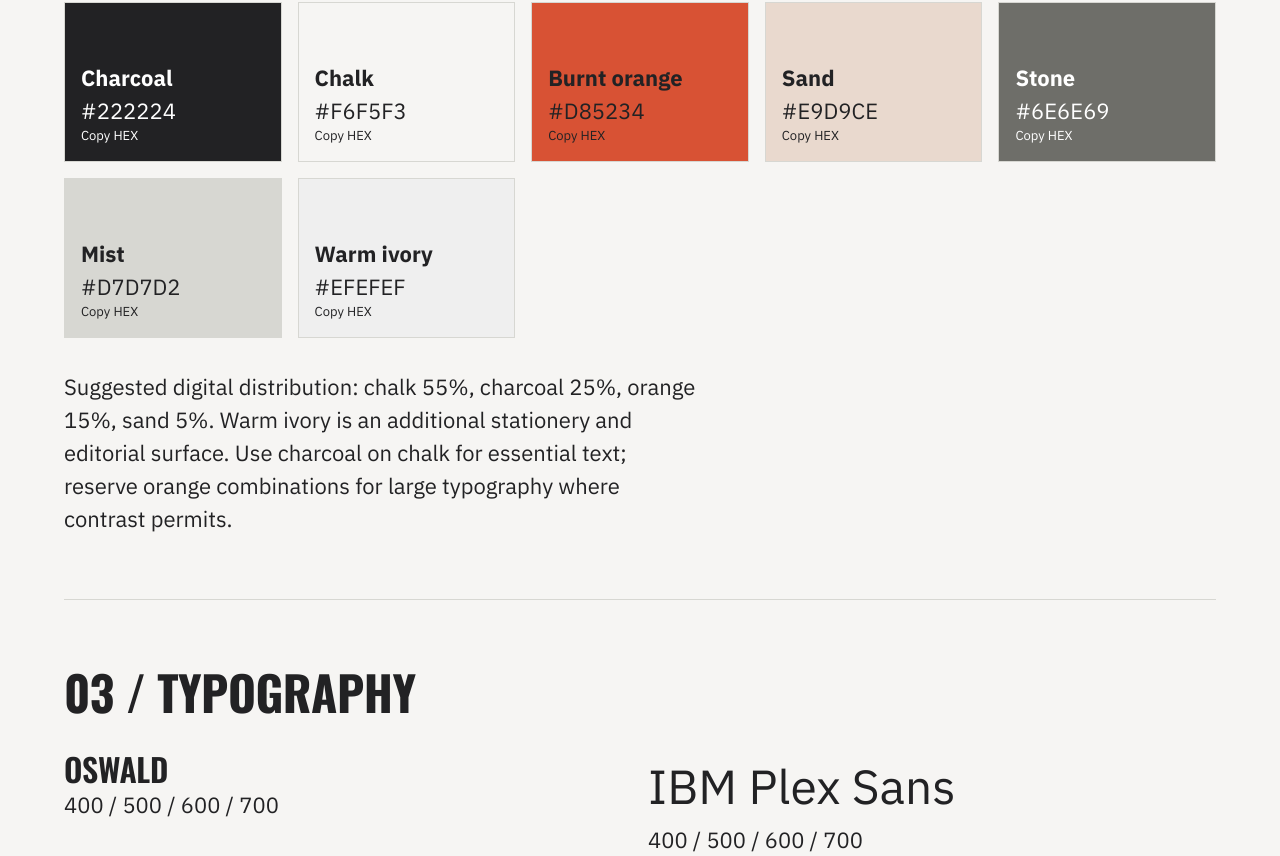
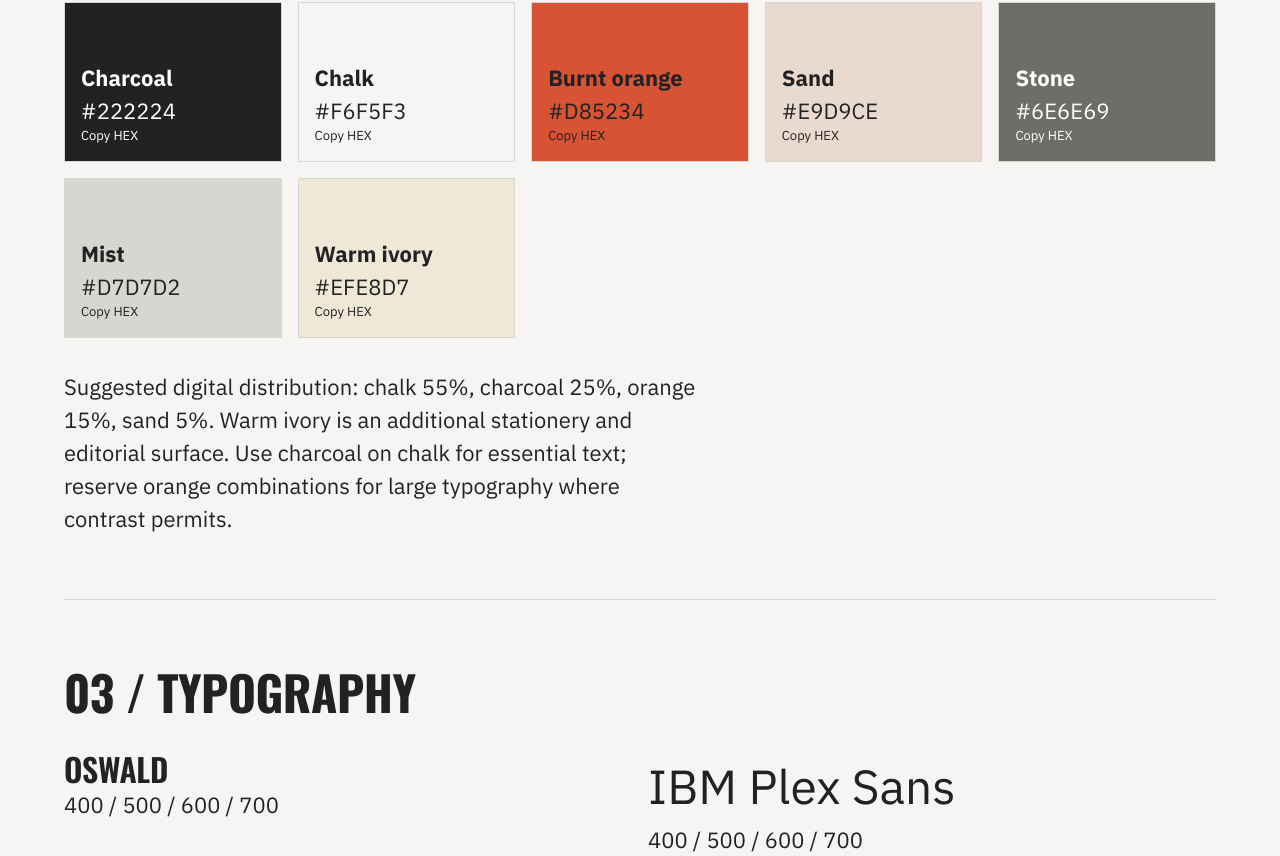
Before and after one commit to channyhow/chow26, a React (Vite) app: page /branding in a window 1280 px wide. Shown: the part 984-1840 px from the top of the page. Built offline with nearby package versions, Linux system fonts and the light colour scheme; no server answers.

Commit message:
Introduce warm ivory for stationery and editorial surfaces

```diff
--- a/src/styles/components/_brandGuide.scss
+++ b/src/styles/components/_brandGuide.scss
@@ -18,7 +18,7 @@
 .brandGuide__nav { display:flex; flex-wrap:wrap; gap:$space-2; padding-block:$space-3; a { @include type-nav; } }
 .brandGuide__palette,.brandGuide__applications,.brandGuide__families { display:grid; grid-template-columns:repeat(auto-fit,minmax(min(100%, 12rem),1fr)); gap:$space-2; }
 .brandGuide__swatch { border:1px solid $gray-300; text-align:left; cursor:pointer; min-height:10rem; padding:$space-2; display:flex; flex-direction:column; justify-content:end; color:$color-primary; }
-@each $i,$color in (0:$color-primary,1:$color-secondary,2:$color-accent,3:$color-surface-beige,4:$gray-500,5:$gray-300) {
+@each $i,$color in (0:$color-primary,1:$color-secondary,2:$color-accent,3:$color-surface-beige,4:$gray-500,5:$gray-300,6:$color-ivory) {
   .brandGuide__swatch[data-swatch="#{$i}"] { background:$color; }
 }
 .brandGuide__swatch[data-swatch="0"],.brandGuide__swatch[data-swatch="4"] { color:$gray-0; }
@@ -61,7 +61,7 @@
   strong { @include type-brand; line-height: 1; }
 }
 .brandGuide__card--front { background: $color-accent; }
-.brandGuide__card--back { background: $color-secondary; }
+.brandGuide__card--back { background: $color-ivory; }
 .brandGuide__cardWordmark { position: absolute; top: 10%; left: 7%; font-size: 14.5cqw; white-space: nowrap; }
 .brandGuide__cardBaseline { position: absolute; bottom: 9%; right: 7%; font-family: var(--font-display); font-weight: $font-weight-medium; font-size: 2.4cqw; }
 .brandGuide__cardName { position: absolute; top: 12%; left: 9%; font-size: 4.1cqw; }
```
